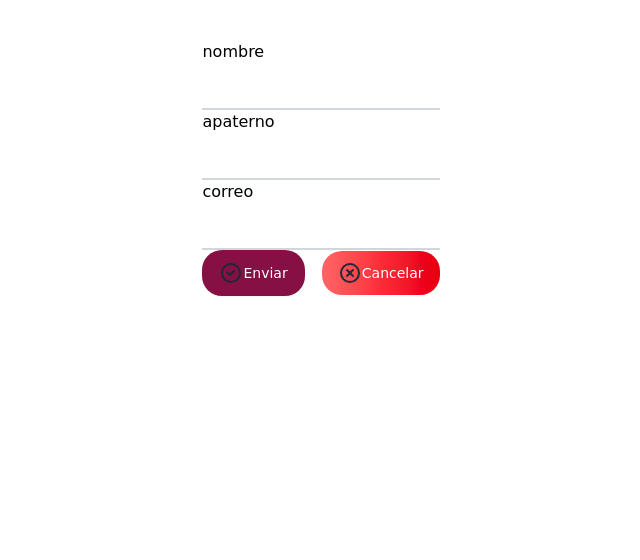
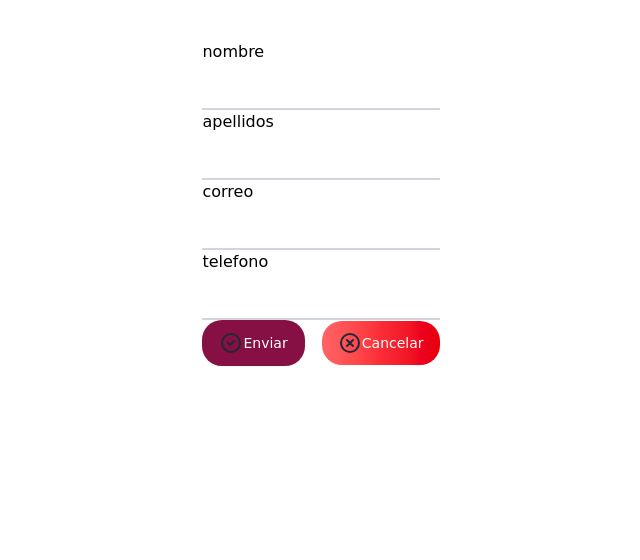
Before and after one commit to IDGS-801-23000561/FlaskBDIDGS801, a Flask app: page /alumnos in a window 1280 px wide. Shown: the part 72-632 px from the top of the page, without its empty margins (319-959 px from the left). Run offline with Flask 3, Linux system fonts and the light colour scheme; parts of the project's set-up code (start-up, migrations or seed data) failed here and were passed over; some libraries are stand-ins or nearby versions.

Commit message:
Migraciones 25/02/2026

```diff
--- a/app.py
+++ b/app.py
@@ -30,8 +30,9 @@ def Alumnos2():
 	create_form = forms.UserForm2(request.form)
 	if request.method=='POST':
 		alum = Alumnos(nombre = create_form.nombre.data,
-			apaterno = create_form.apaterno.data,
-			email = create_form.email.data)
+			apellidos = create_form.apellidos.data,
+			email = create_form.email.data,
+			telefono = create_form.telefono.data)
 		db.session.add(alum)
 		db.session.commit()
 		return redirect(url_for('index'))
@@ -46,10 +47,11 @@ def detalles():
 		alum1 = db.session.query(Alumnos).filter(Alumnos.id==id).first()
 		id=request.args.get('id')
 		nombre=alum1.nombre
-		apaterno=alum1.apaterno
+		apellidos=alum1.apellidos
 		email=alum1.email
+		telefono=alum1.telefono
 
-	return render_template('detalles.html', id=id, nombre=nombre, apaterno=apaterno, email=email)
+	return render_template('detalles.html', id=id, nombre=nombre, apellidos=apellidos, email=email, telefono=telefono)
 
 @app.route('/modificar', methods=['GET', 'POST'])
 def modificar():
@@ -60,15 +62,17 @@ def modificar():
 		alum1=db.session.query(Alumnos).filter(Alumnos.id==id).first()
 		create_form.id.data=request.args.get('id')
 		create_form.nombre.data=str.rstrip(alum1.nombre)
-		create_form.apaterno.data=alum1.apaterno
+		create_form.apellidos.data=alum1.apellidos
 		create_form.email.data=alum1.email
+		create_form.telefono.data=alum1.telefono
 	if request.method=='POST':
 		id=create_form.id.data
 		alum1=db.session.query(Alumnos).filter(Alumnos.id==id).first()
 		alum1.id=id
 		alum1.nombre=str.rstrip(create_form.nombre.data)
-		alum1.apaterno=create_form.apaterno.data
+		alum1.apellidos=create_form.apellidos.data
 		alum1.email=create_form.email.data
+		alum1.telefono=create_form.telefono.data
 		db.session.add(alum1)
 		db.session.commit()
 		return redirect(url_for('index'))
@@ -83,8 +87,9 @@ def eliminar():
 		if alum1:
 			create_form.id.data=alum1.id
 			create_form.nombre.data=alum1.nombre
-			create_form.apaterno.data=alum1.apaterno
+			create_form.apellidos.data=alum1.apellidos
 			create_form.email.data=alum1.email
+			create_form.telefono.data=alum1.telefono
 			return render_template('eliminar.html', form=create_form)
 	if request.method == 'POST':
 		id = create_form.id.data
--- a/forms.py
+++ b/forms.py
@@ -11,10 +11,14 @@ class UserForm2(Form):
         validators.DataRequired(message='El nombre es requerido'),
         validators.length(min=4, max=20, message='requiere min=4 max=20')
     ])
-    apaterno=StringField('apaterno',[
+    apellidos=StringField('apellidos',[
         validators.DataRequired(message='El apellido es requerido')
     ])
     email=EmailField('correo',[
         validators.DataRequired(message='El correo es requerido'),
         validators.Email(message='Ingrese un correo valido')
     ])
+    telefono=EmailField('telefono',[
+        validators.DataRequired(message='El telefono es requerido'),
+        validators.length(min=1, max=12, message='Escribe un numero valido')
+    ])
--- a/templates/Alumnos.html
+++ b/templates/Alumnos.html
@@ -15,7 +15,7 @@ appearance-none peer
 ")}}
   </div>
   <div class="relative">
-    {{macros.campoNuevo(form.apaterno,
+    {{macros.campoNuevo(form.apellidos,
         class="block w-full px-4 py-3 text-sm text-gray-700
 bg-transparent border-0 border-b-2 border-gray-300
 focus:outline-none focus:ring-0 focus:border-emerald-600
@@ -25,6 +25,15 @@ appearance-none peer
   </div>
   <div class="relative">
     {{macros.campoNuevo(form.email,
+        class="block w-full px-4 py-3 text-sm text-gray-700
+bg-transparent border-0 border-b-2 border-gray-300
+focus:outline-none focus:ring-0 focus:border-emerald-600
+transition-colors duration-200 ease-in-out
+appearance-none peer
+")}}
+  </div>
+  <div class="relative">
+    {{macros.campoNuevo(form.telefono,
         class="block w-full px-4 py-3 text-sm text-gray-700
 bg-transparent border-0 border-b-2 border-gray-300
 focus:outline-none focus:ring-0 focus:border-emerald-600
--- a/templates/detalles.html
+++ b/templates/detalles.html
@@ -10,8 +10,9 @@
     <div class="flex flex-col justify-between md:p-4 leading-normal">
 
         <h5 class="mb-2 text-2xl font-bold tracking-tight text-heading">Nombre: {{nombre}}</h5>
-        <h3 class="mb-2 text-2xl font-bold tracking-tight text-heading">Apellidos: {{apaterno}}</h3>
+        <h3 class="mb-2 text-2xl font-bold tracking-tight text-heading">Apellidos: {{apellidos}}</h3>
         <h3 class="mb-2 text-2xl font-bold tracking-tight text-heading">Correo: {{email}}</h3>
+        <h3 class="mb-2 text-2xl font-bold tracking-tight text-heading">Telefono: {{telefono}}</h3>
 
         </div>
     </div>
```
Also changed, not shown: bdidgs801.sql (added, +78 -0 lines), templates/eliminar.html (+6 -2 lines), templates/index.html (+9 -3 lines), templates/modificar.html (+9 -25 lines).
